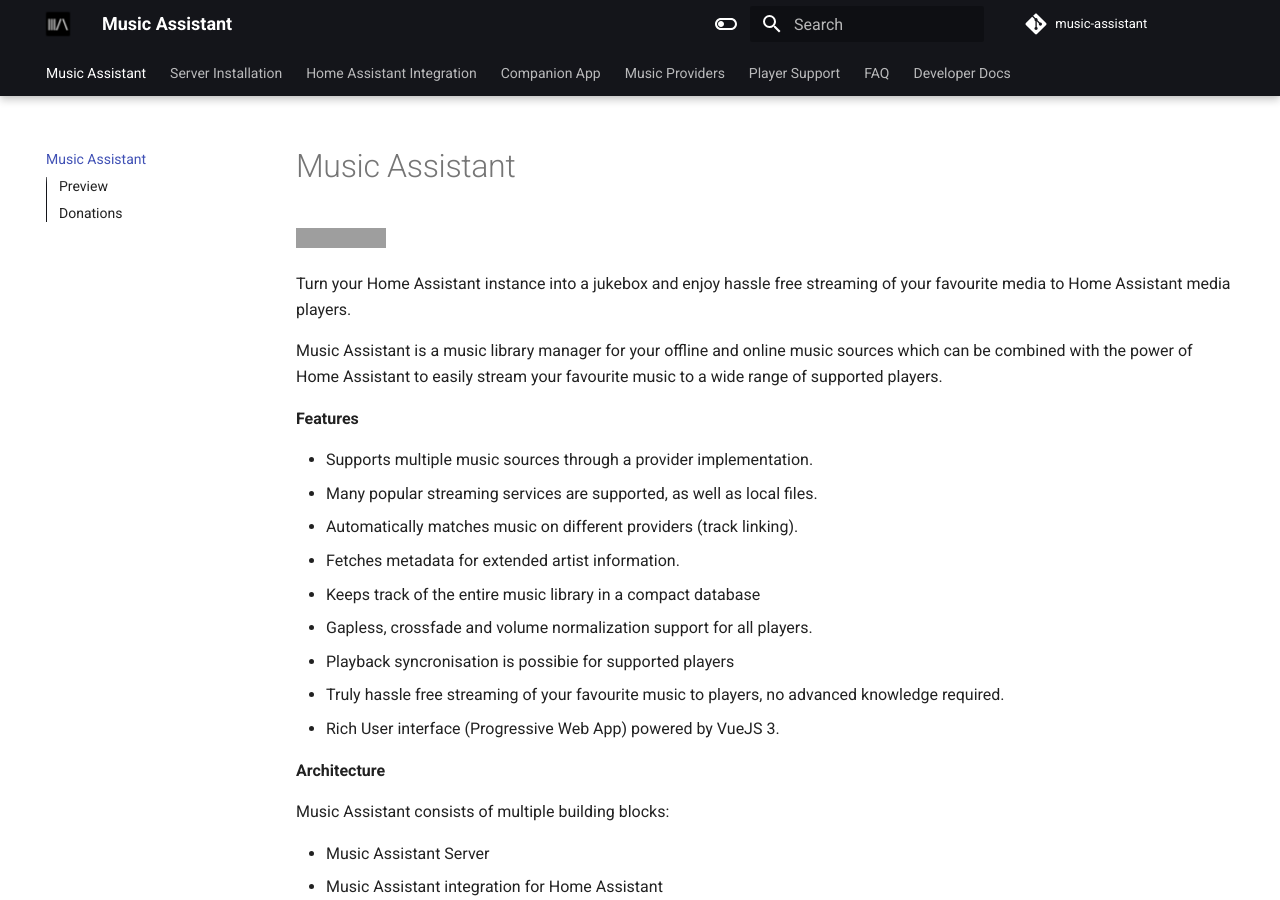
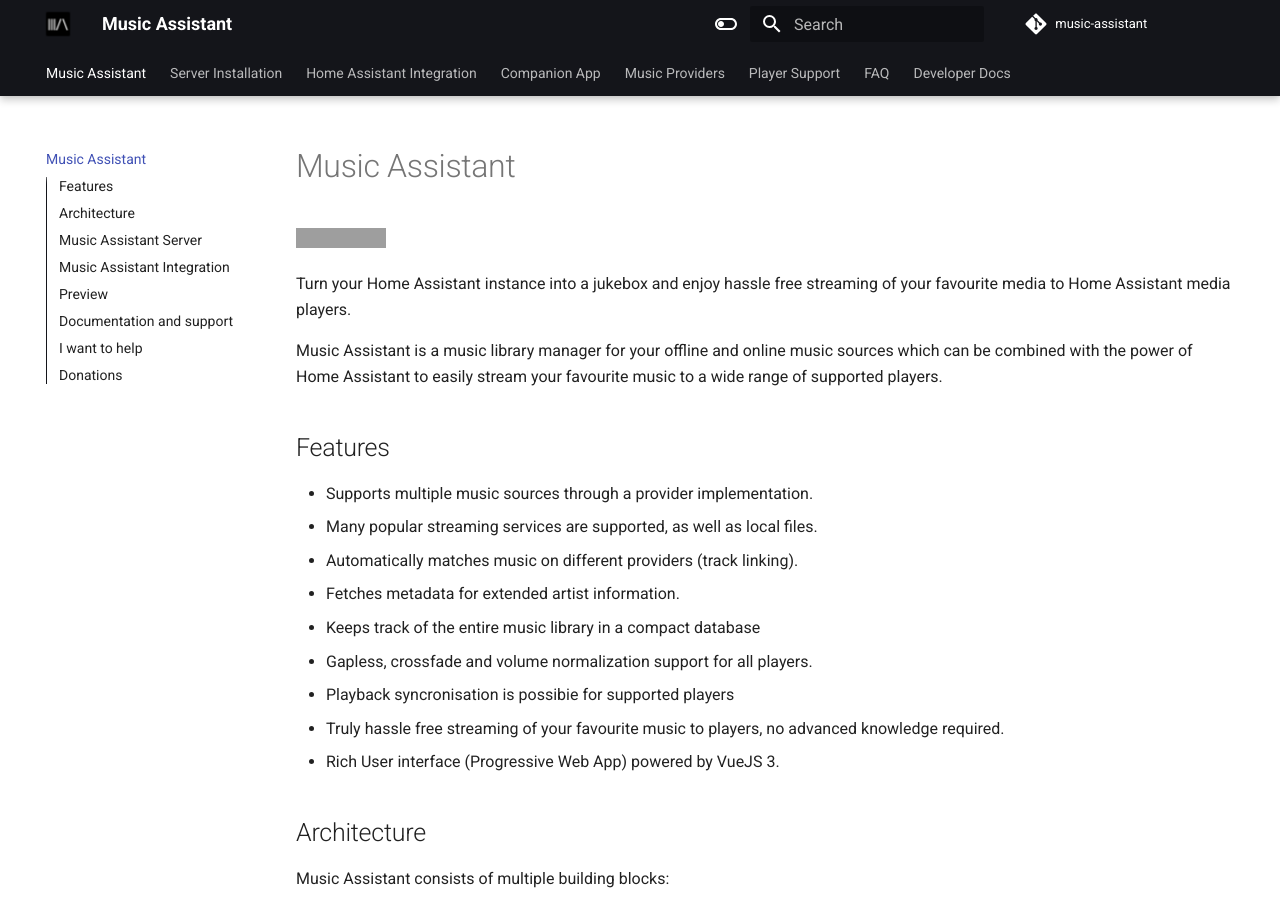
Before and after one commit to pwbriggs/music-assistant.github.io, an MkDocs documentation site: the page built from docs/index.md, in a window 1280 px wide and 900 px high. Built offline with MkDocs 1.6.1 and Material for MkDocs 9.7.7, drawn with Linux system fonts in a browser that asks for light colours; grey boxes are pictures that could not be loaded.

Commit message:
Change bold to headers

```diff
--- a/docs/index.md
+++ b/docs/index.md
@@ -6,7 +6,7 @@
 
 Music Assistant is a music library manager for your offline and online music sources which can be combined with the power of Home Assistant to easily stream your favourite music to a wide range of supported players.
 
-**Features**
+## Features
 
 - Supports multiple music sources through a provider implementation.
 - Many popular streaming services are supported, as well as local files.
@@ -18,22 +18,22 @@
 - Truly hassle free streaming of your favourite music to players, no advanced knowledge required.
 - Rich User interface (Progressive Web App) powered by VueJS 3.
 
-**Architecture**
+## Architecture
 
 Music Assistant consists of multiple building blocks:
 
 - Music Assistant Server
 - Music Assistant integration for Home Assistant
 
-**Music Assistant Server**
+## Music Assistant Server
 
 The Music Assistant server is a free, opensource Media library manager that connects to your streaming services and a wide range of connected speakers. The server is the beating heart, the core of Music Assistant and it keeps track of your music sources. It must run on an always-on device like a Raspberry Pi, a NAS or an Intel NUC or alike. The server can access multiple music providers and stream to multiple player types.
 
-**Music Assistant Integration**
+## Music Assistant Integration
 
 Connects Home Assistant to your Music Assistant Server to automate your music and allow voice control!
 
-### Preview
+## Preview
 
 ![Preview image](assets/screenshots/screen1.png)
 
@@ -50,14 +50,14 @@
 
 </details>
 
-**Documentation and support**
+## Documentation and support
 
 - [issue tracker](https://github.com/music-assistant/hass-music-assistant/issues) to create bug reports, please include detailed info and logfiles. Please check if your issue has already been reported.
 - [feature requests](https://github.com/music-assistant/hass-music-assistant/discussions/categories/feature-requests-and-ideas): Give your vote to an existing request, join the discussion or add a new request.
 - [Q&A section](https://github.com/music-assistant/hass-music-assistant/discussions/categories/q-a-faq) Frequently asked questions and tutorials
 - [discord community](https://discord.gg/kaVm8hGpne) Join the community and get support!
 
-**I want to help**
+## I want to help
 
 With a large project like this, there is always enough todo. Not only with actual writing of code but also in documentation, providing support, testing etc. Ofcourse you help me out greatly by donating me a few bucks but helping out can also be done in other ways:
 
@@ -67,7 +67,7 @@
 - Just like [erkr](https://github.com/erkr) and [OzGav](https://github.com/OzGav) help out as a moderator on discord and Github with the load of incoming reports, request and questions. Thanks guys!
 - Make sure to like this project by clicking the "star" button and share it with others!
 
-### Donations
+## Donations
 
 As explained above you can also show your appreciation in all kinds of ways. Besides that donations are great for me as a small fee back for all the free time I invest in this project. For buying some test hardware and streaming provider accounts and contributions to the metadata projects.
 
```
